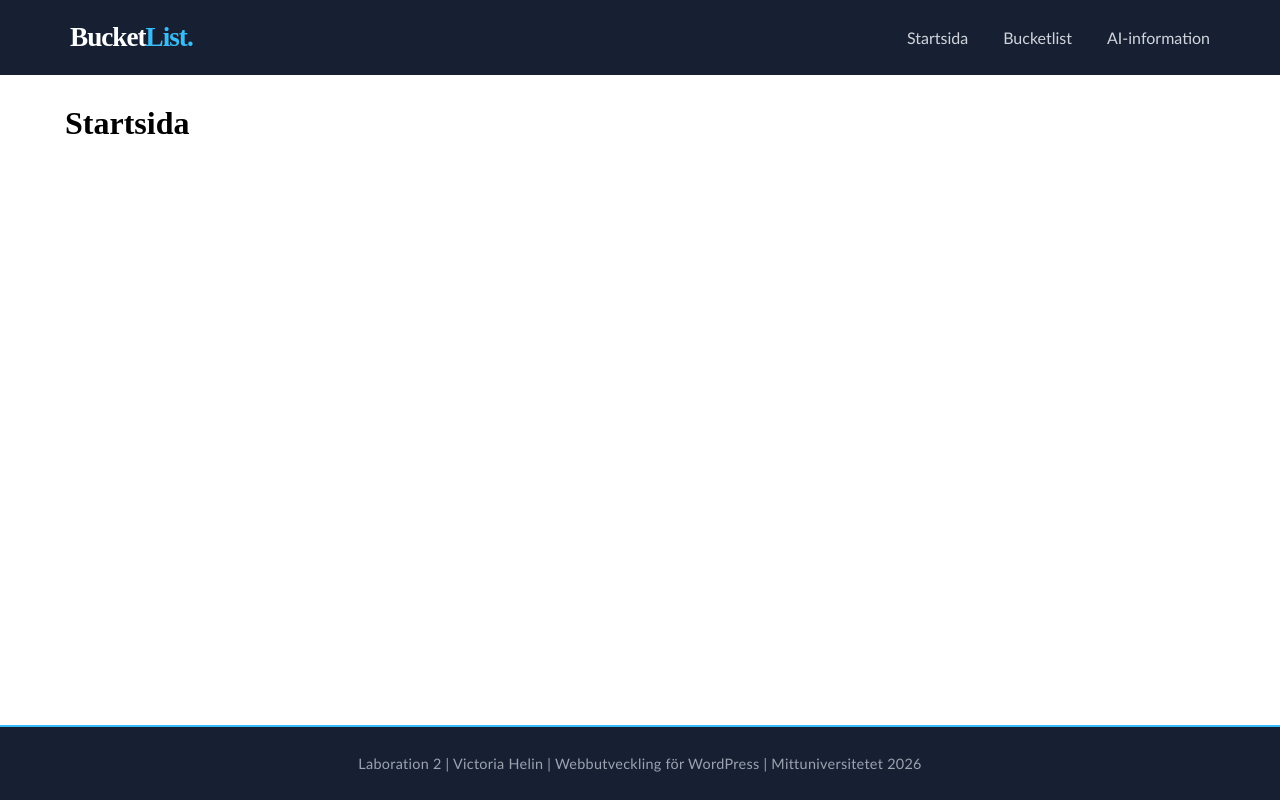
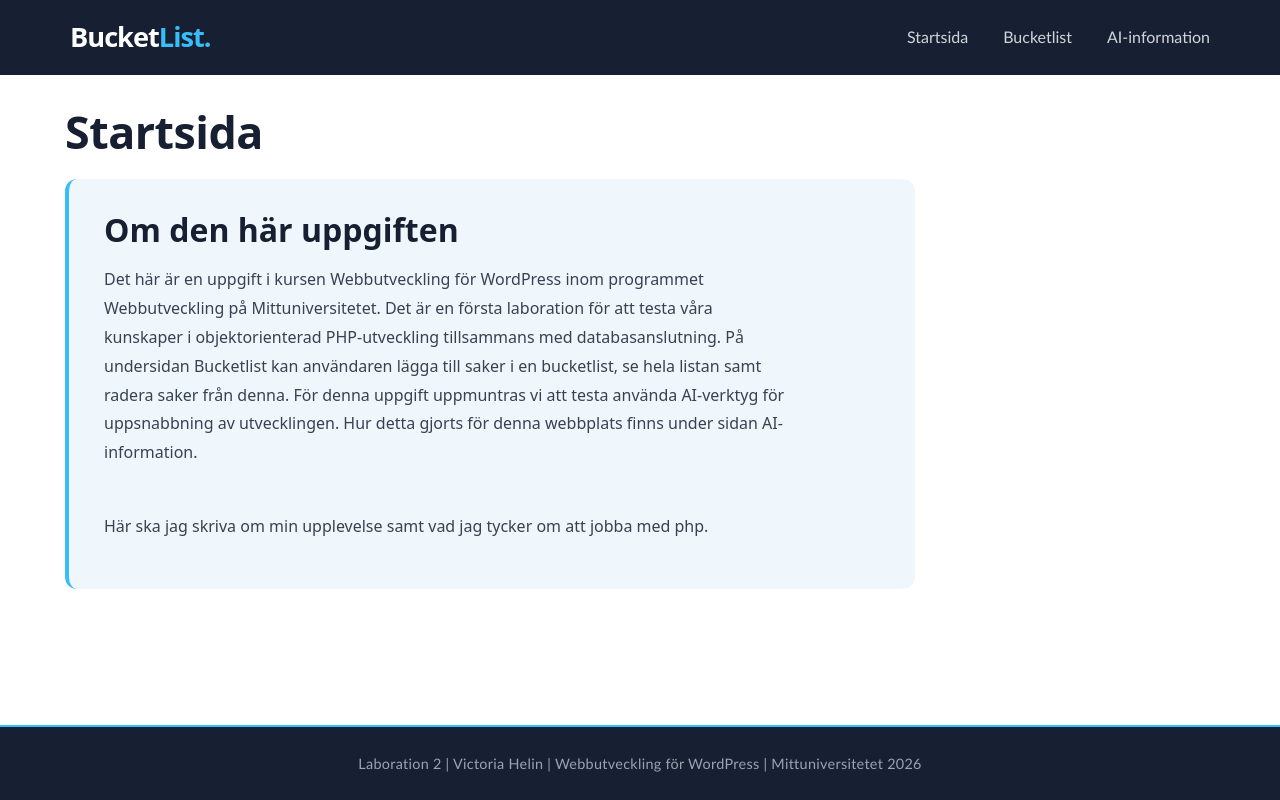
Before and after one commit to victoriah-svg/lab2wordpress, a PHP site: page / in a window 1280 px wide. Run offline with PHP 8.4, Linux system fonts and the light colour scheme.

Commit message:
lagt till bakgrund för text på startsida

```diff
--- a/CSS/styles.css
+++ b/CSS/styles.css
@@ -8,6 +8,65 @@ body {
     min-height: 100vh;
     display: flex;
     flex-direction: column;
+}
+
+/*----texter----*/
+/* Grundläggande text */
+body {
+    font-family: system-ui, -apple-system, BlinkMacSystemFont,
+                 "Segoe UI", sans-serif;
+    color: #1f2937;
+    font-size: 16px;
+    line-height: 1.7;
+}
+
+/* Huvudrubrik */
+h1 {
+    font-size: clamp(2rem, 5vw, 2.8rem);
+    font-weight: 700;
+    line-height: 1.2;
+    color: #172033;
+    margin-bottom: 20px;
+    letter-spacing: -0.5px;
+}
+
+/* Underrubrik */
+h2 {
+    font-size: clamp(1.5rem, 3vw, 2rem);
+    font-weight: 650;
+    line-height: 1.3;
+    color: #172033;
+    margin-top: 35px;
+    margin-bottom: 15px;
+}
+
+/* Mindre rubrik */
+h3 {
+    font-size: 1.25rem;
+    font-weight: 600;
+    line-height: 1.4;
+    color: #26364f;
+    margin-top: 25px;
+    margin-bottom: 10px;
+}
+
+/* Brödtext */
+main p {
+    font-size: 1rem;
+    line-height: 1.7;
+    max-width: 70ch;
+    margin-bottom: 18px;
+}
+
+/* Länkar i innehållet */
+main a {
+    color: #0284c7;
+    text-decoration: none;
+    font-weight: 600;
+}
+
+main a:hover {
+    text-decoration: underline;
 }
 
 /*--main--*/
@@ -171,6 +230,31 @@ footer p:hover {
 }
 
 
+/*-----STARTSIDAN-----*/
+.intro-section {
+    background-color: #f0f7fc;
+    padding: 30px 35px;
+    border-radius: 12px;
+    border-left: 4px solid #38bdf8;
+    max-width: 850px;
+    margin: 20px 0;
+    box-sizing: border-box;
+}
+
+.intro-section h2 {
+    margin-top: 0;
+    color: #172033;
+}
+
+.intro-section p {
+    color: #374151;
+    line-height: 1.8;
+    max-width: 75ch;
+}
+
+
+
+
 
 
 /* ===== MOBILLÄGE ===== */
@@ -247,8 +331,16 @@ footer p:hover {
         transform: translateY(-8px) rotate(-45deg);
     }
 
+    /*-----FOOTER-----*/
+
     footer {
         padding: 20px 15px;
         font-size: 0.8rem;
     }
+
+   /*-----STARTSIDA-----*/
+    .intro-section {
+        padding: 20px;
+    }
+
 }
--- a/index.php
+++ b/index.php
@@ -1,8 +1,23 @@
-
 <?php
 include("includes/header.php");
 ?>
 <h1>Startsida</h1>
+<section class="intro-section">
+    <h2>Om den här uppgiften</h2>
+    <p>Det här är en uppgift i kursen Webbutveckling för WordPress inom programmet
+        Webbutveckling på Mittuniversitetet. Det är en första laboration för att testa våra
+        kunskaper i objektorienterad PHP-utveckling tillsammans med databasanslutning.
+        På undersidan Bucketlist kan användaren lägga till saker i en bucketlist, se hela listan
+        samt radera saker från denna. För denna uppgift uppmuntras vi att testa använda AI-verktyg för
+        uppsnabbning av utvecklingen. Hur detta gjorts för denna webbplats finns under sidan AI-information.
+    </p>
+    <br>
+    <p>
+        Här ska jag skriva om min upplevelse samt vad jag tycker om att jobba med php.
+
+    </p>
+</section>
+
 
 <?php
 include("includes/footer.php");
```
